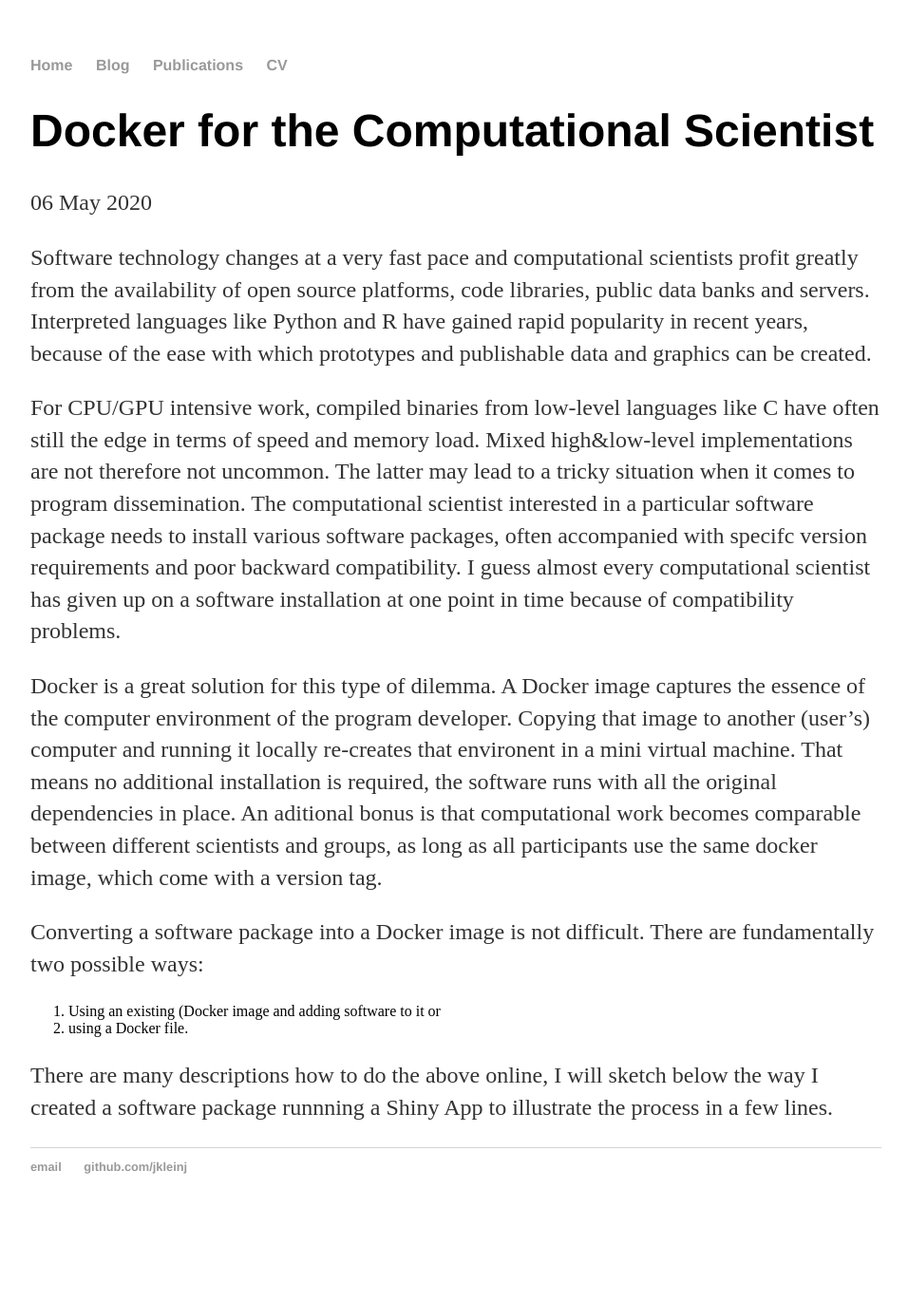
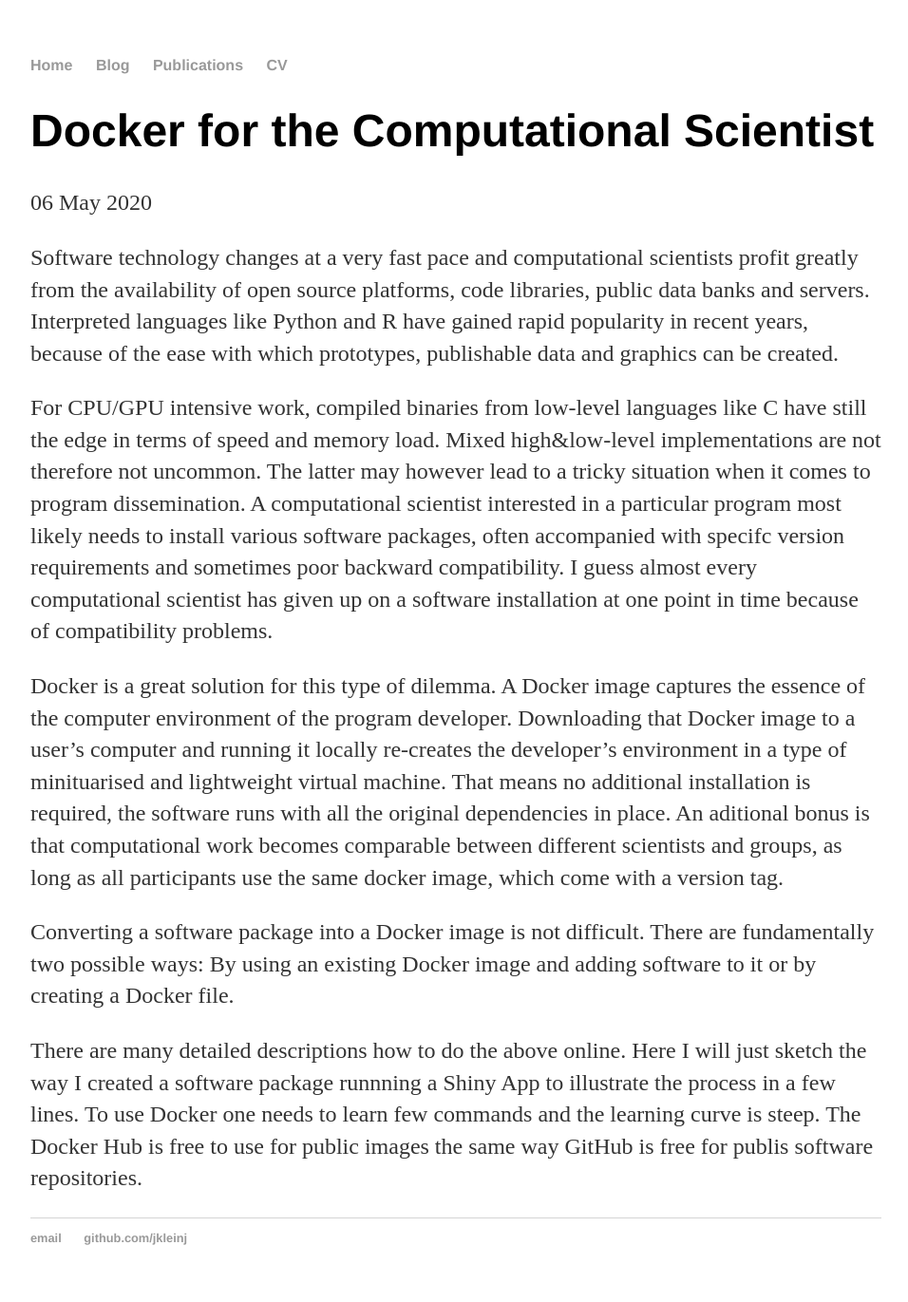
Before and after one commit to jkleinj/jkleinj.github.io, a Jekyll site: the page built from _posts/2020-05-06-Docker-for-the-Computational-Scientist.md, in a window 1280 px wide. Shown: the whole page at 95% size, without its empty margins (160-1116 px from the left). Built offline with Jekyll 4.4.1, drawn with Linux system fonts in a browser that asks for light colours; before the commit the page ends 1296 px from its top, so only the background shows below that.

Commit message:
Update 2020-05-06-Docker-for-the-Computational-Scientist.md

```diff
--- a/_posts/2020-05-06-Docker-for-the-Computational-Scientist.md
+++ b/_posts/2020-05-06-Docker-for-the-Computational-Scientist.md
@@ -8,29 +8,29 @@ Software technology changes at a very fast pace and computational scientists
 profit greatly from the availability of open source platforms, code libraries,
 public data banks and servers.
 Interpreted languages like Python and R have gained rapid popularity in recent years,
-because of the ease with which prototypes and publishable data and graphics can be created.
+because of the ease with which prototypes, publishable data and graphics can be created.
 
-For CPU/GPU intensive work, compiled binaries from low-level languages like C have often
+For CPU/GPU intensive work, compiled binaries from low-level languages like C have
 still the edge in terms of speed and memory load. Mixed high&low-level implementations
-are not therefore not uncommon. The latter may lead to a tricky situation when it comes to
-program dissemination. The computational scientist interested in a particular software package
+are not therefore not uncommon. The latter may however lead to a tricky situation when it comes to
+program dissemination. A computational scientist interested in a particular program most likely
 needs to install various software packages, often accompanied with specifc version requirements
-and poor backward compatibility. I guess almost every computational scientist has given up
+and sometimes poor backward compatibility. I guess almost every computational scientist has given up
 on a software installation at one point in time because of compatibility problems.
 
 Docker is a great solution for this type of dilemma.
 A Docker image captures the essence of the computer environment of the program developer.
-Copying that image to another (user's) computer and running it locally re-creates that environent in
-a mini virtual machine. That means no additional installation is required,
-the software runs with all the original dependencies in place.
+Downloading that Docker image to a user's computer and running it locally re-creates the developer's
+environment in a type of minituarised and lightweight virtual machine.
+That means no additional installation is required, the software runs with all the original dependencies in place.
 An aditional bonus is that computational work becomes comparable between different scientists and groups,
 as long as all participants use the same docker image, which come with a version tag.
 
 Converting a software package into a Docker image is not difficult.
-There are fundamentally two possible ways:
+There are fundamentally two possible ways: By using an existing Docker image and adding software to it or
+by creating a Docker file.
 
-1. Using an existing (Docker image and adding software to it or
-2. using a Docker file.
-
-There are many descriptions how to do the above online, I will sketch below the way I created
-a software package runnning a Shiny App to illustrate the process in a few lines.
+There are many detailed descriptions how to do the above online.
+Here I will just sketch the way I created a software package runnning a Shiny App to illustrate the process
+in a few lines. To use Docker one needs to learn few commands and the learning curve is steep.
+The Docker Hub is free to use for public images the same way GitHub is free for publis software repositories.
```
